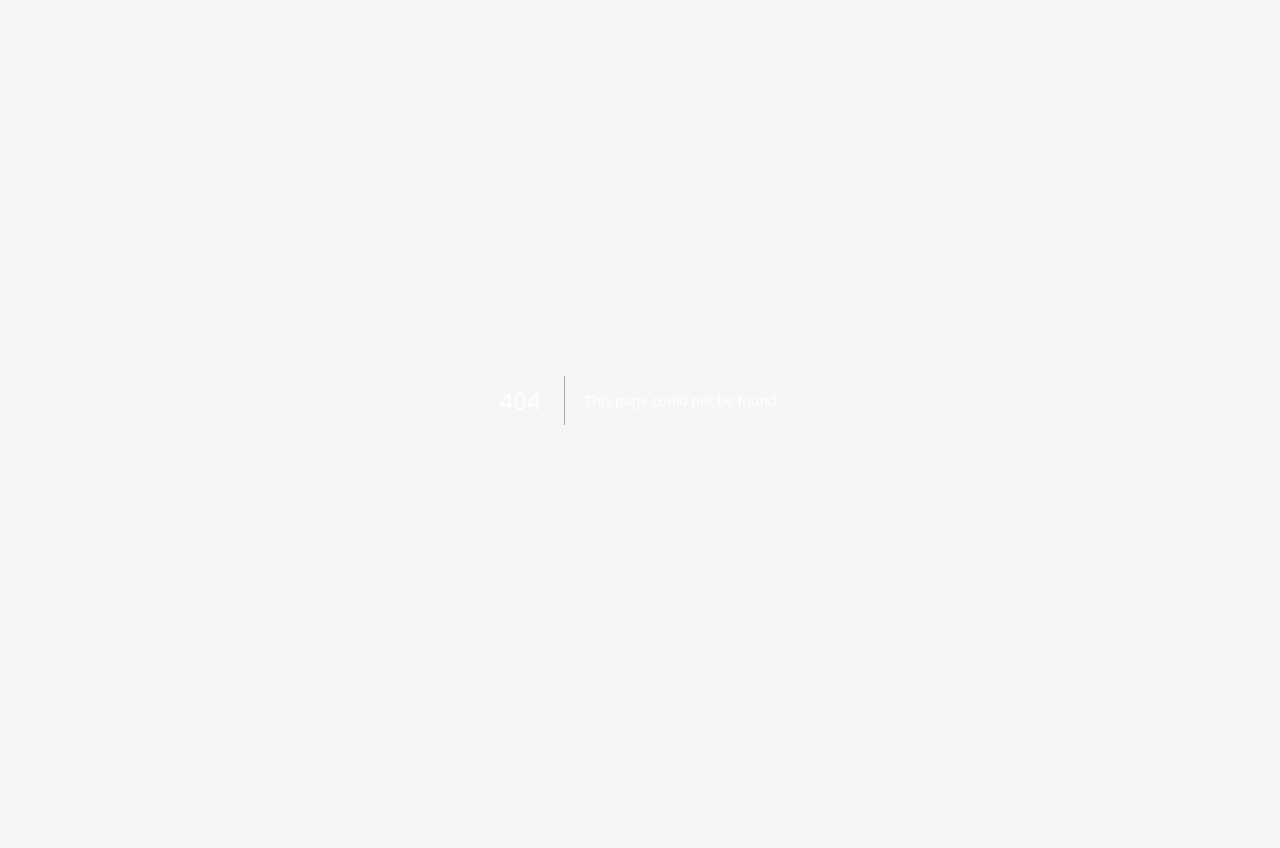
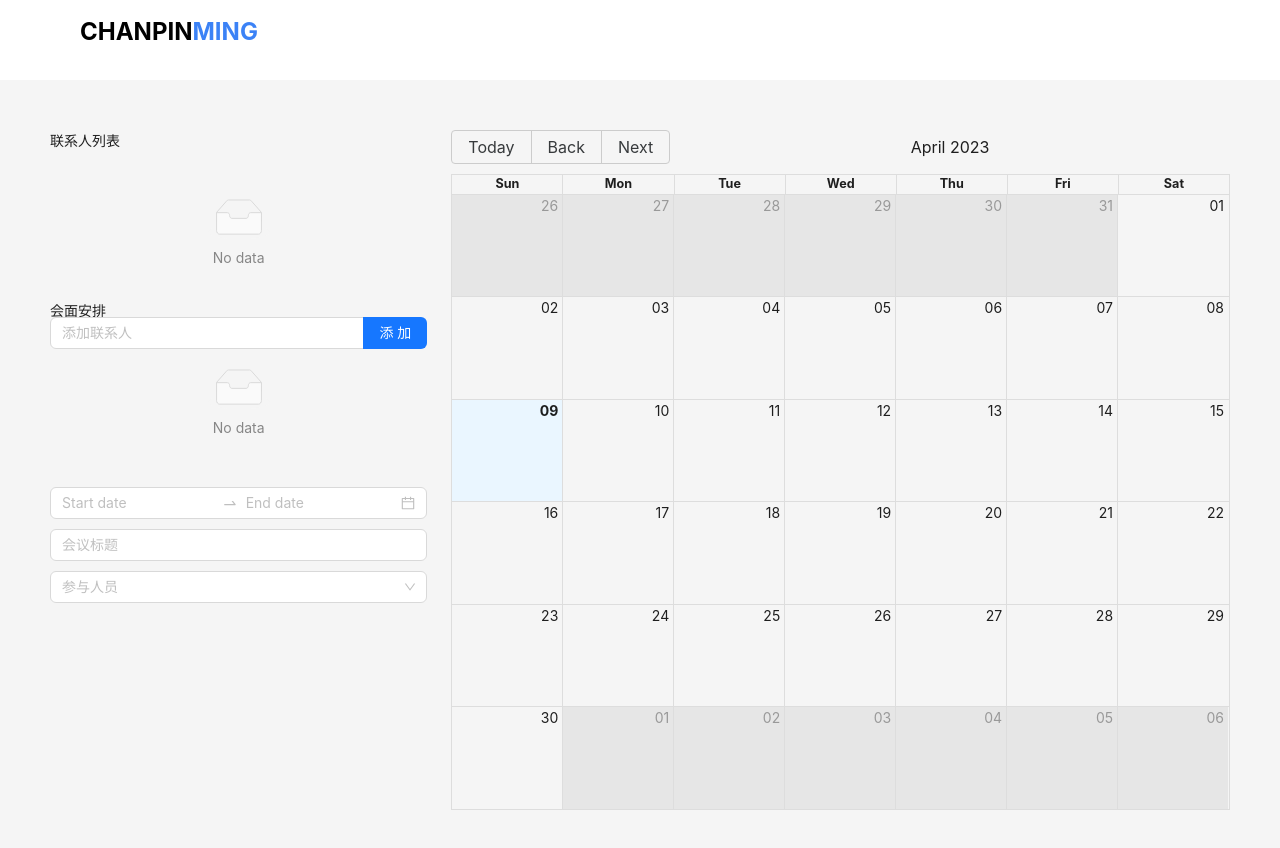
Before and after one commit to aigcheng/HackEngine-online-1-guangnianzhinei-Aidvisor, a Next.js app: page /schedule in a window 1280 px wide. Before the commit this address had no page. Shown: the top 848 px of the page. Before the commit the page ends 800 px from the top, so only its background shows below. Built offline with nearby package versions, Linux system fonts and the light colour scheme.

Commit message:
feat: 添加行程页面

```diff
--- a/components/header.tsx
+++ b/components/header.tsx
@@ -27,45 +27,11 @@ export default function Header(props: any) {
       <div className="flex h-16 items-center space-x-4 mx-20">
         <div className="flex gap-6 md:gap-10">
           <Link href="/">
-            <svg viewBox="0 0 34 16" fill="none" xmlns="http://www.w3.org/2000/svg" className={styles.nav_eyes}>
-              <g
-                id="eyeLeft"
-                data-svg-origin="8 8"
-                transform="matrix(-0.80326,0.59562,-0.59562,-0.80326,19.19104,9.66112)"
-                style={{ transformOrigin: '0px 0px;' }}
-              >
-                <path
-                  d="M8 15.25C12.0041 15.25 15.25 12.0041 15.25 8C15.25 3.99594 12.0041 0.75 8 0.75C3.99594 0.75 0.75 3.99594 0.75 8C0.75 12.0041 3.99594 15.25 8 15.25Z"
-                  stroke="currentColor"
-                  strokeWidth="1.5"
-                ></path>
-                <path
-                  d="M8 9C10.2091 9 12 7.20914 12 5C12 2.79086 10.2091 1 8 1C5.79086 1 4 2.79086 4 5C4 7.20914 5.79086 9 8 9Z"
-                  fill="currentColor"
-                ></path>
-              </g>
-              <g
-                id="eyeRight"
-                data-svg-origin="26 8"
-                transform="matrix(-0.80326,0.59562,-0.59562,-0.80326,51.64972,-1.06004)"
-                style={{ transformOrigin: '0px 0px;' }}
-              >
-                <path
-                  d="M26 15.25C30.0041 15.25 33.25 12.0041 33.25 8C33.25 3.99594 30.0041 0.75 26 0.75C21.9959 0.75 18.75 3.99594 18.75 8C18.75 12.0041 21.9959 15.25 26 15.25Z"
-                  stroke="currentColor"
-                  strokeWidth="1.5"
-                ></path>
-                <path
-                  d="M26 9C28.2091 9 30 7.20914 30 5C30 2.79086 28.2091 1 26 1C23.7909 1 22 2.79086 22 5C22 7.20914 23.7909 9 26 9Z"
-                  fill="currentColor"
-                ></path>
-              </g>
-            </svg>
+            <h2 className="font-inter font-bold text-2xl leading-7 text-black flex items-center">
+              CHANPIN
+              <span className="text-blue-500">MING</span>
+            </h2>
           </Link>
-          <h2 className="font-inter font-bold text-2xl leading-7 text-black flex items-center">
-            CHANPIN
-            <span className="text-blue-500">MING</span>
-          </h2>
         </div>
         {props.showNav && (
           <div className="flex flex-1 items-center justify-end space-x-4">
@@ -81,17 +47,17 @@ export default function Header(props: any) {
                   </Link>
                 </li>
                 <li>
-                  <Link href="/recording" className="font-inter font-normal text-black text-2xl leading-6 flex items-center justify-center">
+                  <Link href="/schedule" className="font-inter font-normal text-black text-2xl leading-6 flex items-center justify-center">
                     日程
                   </Link>
                 </li>
                 <li>
                   <Link
-                    href="/member-info"
+                    href="/recording"
                     target="_blank"
                     className="font-inter font-normal text-black text-2xl leading-6 flex items-center justify-center"
                   >
-                    聊天
+                    录音
                   </Link>
                 </li>
               </ul>
--- a/package.json
+++ b/package.json
@@ -16,12 +16,15 @@
     "antd": "^5.4.0",
     "eslint": "8.36.0",
     "eslint-config-next": "13.2.4",
+    "moment": "^2.29.4",
     "next": "13.2.4",
     "react": "18.2.0",
+    "react-big-calendar": "^1.6.9",
     "react-dom": "18.2.0",
     "typescript": "5.0.2"
   },
   "devDependencies": {
+    "@types/react-big-calendar": "^1.6.3",
     "autoprefixer": "^10.4.14",
     "postcss": "^8.4.21",
     "tailwindcss": "^3.2.7"
--- a/pages/member-info.tsx
+++ /dev/null
@@ -1,77 +0,0 @@
-import { Avatar, Button, Modal } from 'antd'
-import { JSXElementConstructor, ReactElement, ReactFragment, ReactPortal, useState } from 'react'
-
-function MemberInfoPage(props: {
-  member: {
-    avatar:
-      | string
-      | number
-      | boolean
-      | ReactElement<any, string | JSXElementConstructor<any>>
-      | ReactFragment
-      | ReactPortal
-      | null
-      | undefined
-    name:
-      | string
-      | number
-      | boolean
-      | ReactElement<any, string | JSXElementConstructor<any>>
-      | ReactFragment
-      | ReactPortal
-      | null
-      | undefined
-    phone:
-      | string
-      | number
-      | boolean
-      | ReactElement<any, string | JSXElementConstructor<any>>
-      | ReactFragment
-      | ReactPortal
-      | null
-      | undefined
-  }
-}) {
-  const [isModalVisible, setIsModalVisible] = useState(false)
-
-  // 处理点击添加印象按钮
-  const handleAddImpressionClick = () => {
-    setIsModalVisible(true)
-  }
-
-  // 处理模态框关闭
-  const handleModalClose = () => {
-    setIsModalVisible(false)
-  }
-
-  return (
-    <div>
-      {/* <Avatar src={props.member.avatar} size={64} />
-      <p>姓名：{props.member.name}</p>
-      <p>电话号码：{props.member.phone}</p>
-      <Button type="primary" onClick={handleAddImpressionClick}>
-        添加印象
-      </Button> */}
-
-      {/* 添加印象模态框 */}
-      {/* <Modal
-        title="添加印象"
-        visible={isModalVisible}
-        onCancel={handleModalClose}
-        footer={[
-          <Button key="cancel" onClick={handleModalClose}>
-            取消
-          </Button>,
-          <Button key="submit" type="primary" onClick={handleModalClose}>
-            提交
-          </Button>
-        ]}
-      >
-        <p>请说出您的印象：</p>
-        <textarea rows="4" cols="50"></textarea>
-      </Modal> */}
-    </div>
-  )
-}
-
-export default MemberInfoPage
--- /dev/null
+++ b/pages/schedule.tsx
@@ -0,0 +1,128 @@
+import { useState } from 'react'
+import { Layout, Row, Col, Avatar, Button, List, Input, DatePicker, Select } from 'antd'
+import { Calendar, momentLocalizer, Views } from 'react-big-calendar'
+import moment, { Moment } from 'moment'
+import Header from '@/components/header'
+import 'react-big-calendar/lib/css/react-big-calendar.css'
+
+const { Content } = Layout
+const { Option } = Select
+const localizer = momentLocalizer(moment)
+
+type Contact = {
+  name: string
+  email: string
+}
+
+type Event = {
+  title: string
+  start: Date
+  end: Date
+  participants: string[]
+}
+
+function SchedulePage() {
+  const [contacts, setContacts] = useState<Contact[]>([])
+  const [events, setEvents] = useState<Event[]>([])
+  const [newContact, setNewContact] = useState<string>('')
+  const [newEvent, setNewEvent] = useState<Partial<Event>>({})
+
+  const handleAddContact = () => {
+    if (newContact) {
+      setContacts([...contacts, { name: newContact, email: '' }])
+      setNewContact('')
+    }
+  }
+
+  const handleAddEvent = (value: Moment[]) => {
+    if (newEvent.title && value.length === 2) {
+      setEvents([
+        ...events,
+        {
+          ...newEvent,
+          start: value[0].toDate(),
+          end: value[1].toDate(),
+          participants: newEvent.participants || []
+        }
+      ])
+      setNewEvent({})
+    }
+  }
+
+  return (
+    <Layout>
+      <Header></Header>
+      <Content style={{ padding: '50px' }}>
+        <Row gutter={24}>
+          <Col span={8}>
+            <div style={{ height: '25%' }}>
+              <h2>联系人列表</h2>
+              <List
+                dataSource={contacts}
+                renderItem={contact => (
+                  <List.Item>
+                    <List.Item.Meta avatar={<Avatar size="large" />} title={contact.name} description={contact.email} />
+                  </List.Item>
+                )}
+              />
+              <Input.Search
+                value={newContact}
+                onChange={e => setNewContact(e.target.value)}
+                onSearch={handleAddContact}
+                placeholder="添加联系人"
+                enterButton={<Button type="primary">添加</Button>}
+              />
+            </div>
+            <div style={{ height: '75%' }}>
+              <h2>会面安排</h2>
+              <List
+                dataSource={events}
+                renderItem={event => (
+                  <List.Item>
+                    <List.Item.Meta
+                      title={moment(event.start).format('YYYY-MM-DD HH:mm')}
+                      description={`参与人：${event.participants.join(', ')}`}
+                    />
+                    <div>{event.title}</div>
+                  </List.Item>
+                )}
+              />
+              <DatePicker.RangePicker showTime={{ format: 'HH:mm' }} onOk={handleAddEvent} style={{ marginBottom: '10px' }} />
+              <Input
+                value={newEvent.title}
+                onChange={e => setNewEvent({ ...newEvent, title: e.target.value })}
+                placeholder="会议标题"
+                style={{ marginBottom: '10px' }}
+              />
+              <Select
+                mode="multiple"
+                value={newEvent.participants}
+                onChange={value => setNewEvent({ ...newEvent, participants: value })}
+                placeholder="参与人员"
+                style={{ width: '100%', marginBottom: '10px' }}
+              >
+                {contacts.map(contact => (
+                  <Select.Option key={contact.email} value={contact.name}>
+                    {contact.name}
+                  </Select.Option>
+                ))}
+              </Select>
+            </div>
+          </Col>
+          <Col span={16}>
+            <Calendar
+              localizer={localizer}
+              events={events}
+              views={[Views.MONTH]}
+              startAccessor="start"
+              endAccessor="end"
+              style={{ height: 'calc(100vh - 120px)' }}
+            />
+          </Col>
+        </Row>
+      </Content>
+    </Layout>
+  )
+}
+
+export default SchedulePage
--- a/styles/Home.module.css
+++ b/styles/Home.module.css
@@ -3,8 +3,8 @@
   flex-direction: column;
   justify-content: space-between;
   align-items: center;
-  min-height: 100vh;
   color: #fff;
+  height: calc(100vh - 80px);
 }
 
 .nav__home {
@@ -74,7 +74,7 @@
   display: grid;
   grid-template-columns: repeat(4, minmax(25%, auto));
   width: 100vw;
-  padding: 0 10%;
+  padding: 30px 10%;
 }
 
 .card {
--- a/styles/globals.css
+++ b/styles/globals.css
@@ -5,9 +5,8 @@
 :root {
   --max-width: 1100px;
   --border-radius: 12px;
-  --font-mono: ui-monospace, Menlo, Monaco, 'Cascadia Mono', 'Segoe UI Mono',
-    'Roboto Mono', 'Oxygen Mono', 'Ubuntu Monospace', 'Source Code Pro',
-    'Fira Mono', 'Droid Sans Mono', 'Courier New', monospace;
+  --font-mono: ui-monospace, Menlo, Monaco, 'Cascadia Mono', 'Segoe UI Mono', 'Roboto Mono', 'Oxygen Mono', 'Ubuntu Monospace',
+    'Source Code Pro', 'Fira Mono', 'Droid Sans Mono', 'Courier New', monospace;
 
   --foreground-rgb: 0, 0, 0;
   --background-start-rgb: 214, 219, 220;
@@ -21,22 +20,11 @@
     #0071ff33 160deg,
     transparent 360deg
   );
-  --secondary-glow: radial-gradient(
-    rgba(255, 255, 255, 1),
-    rgba(255, 255, 255, 0)
-  );
+  --secondary-glow: radial-gradient(rgba(255, 255, 255, 1), rgba(255, 255, 255, 0));
 
   --tile-start-rgb: 239, 245, 249;
   --tile-end-rgb: 228, 232, 233;
-  --tile-border: conic-gradient(
-    #00000080,
-    #00000040,
-    #00000030,
-    #00000020,
-    #00000010,
-    #00000010,
-    #00000080
-  );
+  --tile-border: conic-gradient(#00000080, #00000040, #00000030, #00000020, #00000010, #00000010, #00000080);
 
   --callout-rgb: 238, 240, 241;
   --callout-border-rgb: 172, 175, 176;
@@ -51,24 +39,11 @@
     --background-end-rgb: 0, 0, 0;
 
     --primary-glow: radial-gradient(rgba(1, 65, 255, 0.4), rgba(1, 65, 255, 0));
-    --secondary-glow: linear-gradient(
-      to bottom right,
-      rgba(1, 65, 255, 0),
-      rgba(1, 65, 255, 0),
-      rgba(1, 65, 255, 0.3)
-    );
+    --secondary-glow: linear-gradient(to bottom right, rgba(1, 65, 255, 0), rgba(1, 65, 255, 0), rgba(1, 65, 255, 0.3));
 
     --tile-start-rgb: 2, 13, 46;
     --tile-end-rgb: 2, 5, 19;
-    --tile-border: conic-gradient(
-      #ffffff80,
-      #ffffff40,
-      #ffffff30,
-      #ffffff20,
-      #ffffff10,
-      #ffffff10,
-      #ffffff80
-    );
+    --tile-border: conic-gradient(#ffffff80, #ffffff40, #ffffff30, #ffffff20, #ffffff10, #ffffff10, #ffffff80);
 
     --callout-rgb: 20, 20, 20;
     --callout-border-rgb: 108, 108, 108;
@@ -91,7 +66,8 @@ body {
 
 body {
   color: rgb(var(--foreground-rgb));
-  background-color: #F6F6F6 !important;
+  background-color: #f6f6f6 !important;
+  min-height: 100vh;
 }
 
 a {
```
Also changed, not shown: 1 other file (tests, documents, lock files or other folders).
